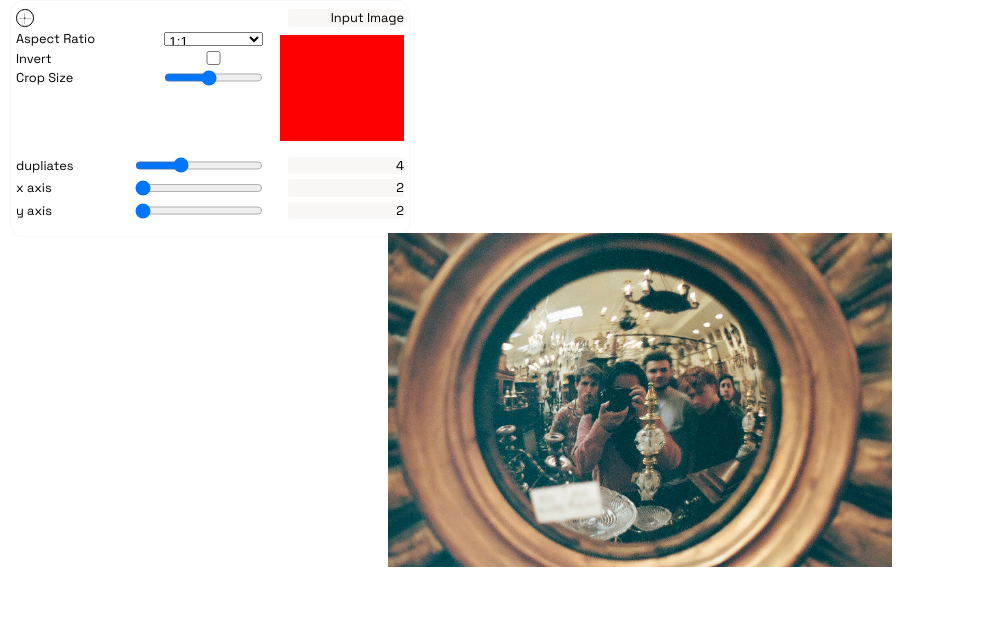
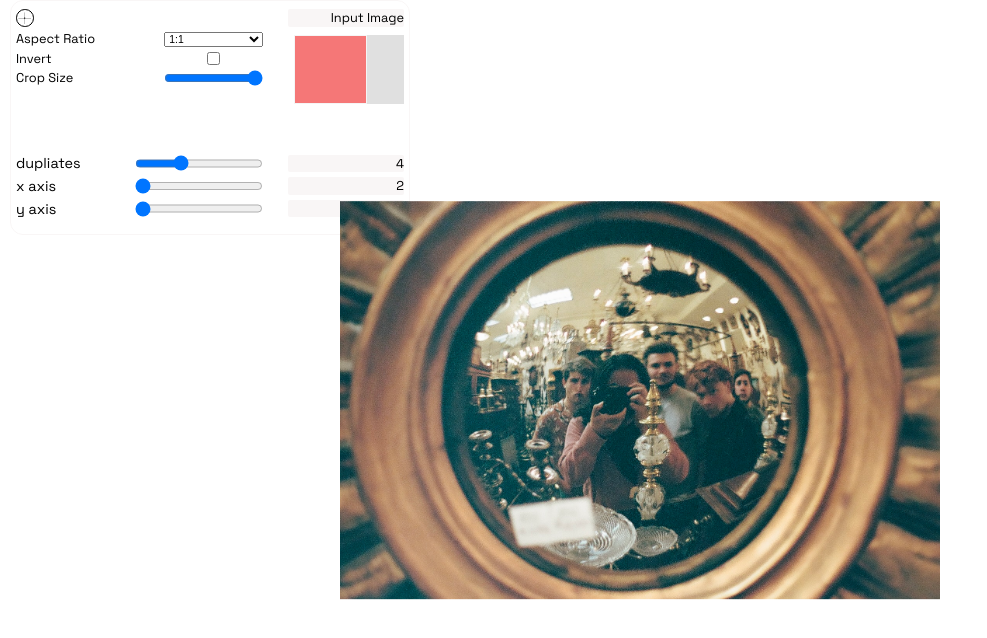
Before and after one commit to kefoto/ftostrip, a Vue app: page / in a window 1280 px wide. Shown: the top 638 px of the page, without its empty margins (0-987 px from the left). Built offline with nearby package versions, Linux system fonts and the light colour scheme.

Commit message:
added crop review

```diff
--- a/src/components/GalleryPicture.vue
+++ b/src/components/GalleryPicture.vue
@@ -1,5 +1,6 @@
 <template>
   <div class="image-container">
+    <div class="mask"></div>
     <img :src="imageSource" alt="Current image" />
   </div>
 </template>
@@ -11,10 +12,6 @@ export default {
   name: "GalleryPicture",
 
   created() {
-    this.imageUploadedHandler = (imgData) => {
-      this.imageSrc = imgData;
-    };
-
     eventBus.on('imageUploaded', this.updateImageSource);
   },
 
@@ -52,20 +49,20 @@ export default {
   width: 100%;
   height: 100%;
   padding: 10px;
-//   background-color: red;
+  // background-color: red;
 
   transition: all 0.3s ease;
 }
 
 img {
-  width: 40%;
-  max-width: 520px;
+  width: 60%;
+  max-width: 600px;
   height: auto;
   position: relative;
   top: 50%;
   left: 50%;
   transform: translate(-50%, -50%);
-
+  user-select: none;
   //   border: 1px solid #ccc;
   //   border-radius: 4px;
 }
--- a/src/components/TogglesInput.vue
+++ b/src/components/TogglesInput.vue
@@ -26,7 +26,6 @@
                   v-for="word in words"
                   :key="word"
                   :value="word"
-                  :selected="index === 0"
                 >
                   <!-- TODO: this index is a issue -->
                   {{ word }}
@@ -35,24 +34,30 @@
             </div>
             <div class="small-input">
               <label for="invert_rotate">Invert</label>
-              <input type="checkbox" name="invert_rotate" id="invert_rotate" />
+              <input
+                type="checkbox"
+                name="invert_rotate"
+                id="invert_rotate"
+                v-model="inverted"
+              />
             </div>
             <div class="small-input">
               <label for="crop-boost">Crop Size</label>
               <input
                 id="crop-boost"
                 type="range"
-                min="1"
+                min="3"
                 max="10"
-                value="1"
-                v-model="crop_size"
+                value="10"
+                v-model="crop_boost"
               />
             </div>
-
           </div>
           <CropPreview
             :cropSize="selectedWord"
             :inputSize="input_aspec"
+            :isInverted="inverted"
+            :scale="crop_boost"
             id="cPreview"
           ></CropPreview>
         </div>
@@ -125,13 +130,19 @@ export default {
       xAxis: 2,
       yAxis: 2,
       input_aspec: 1,
-      crop_size: 5,
+      crop_boost: 10,
+      inverted: false,
     };
   },
 
   created() {
     // Set the default selected word to the first element in the words array
     this.selectedWord = this.words[0];
+    this.emitImage(require('@/assets/1.png'));
+  },
+
+  mounted() {
+
   },
 
   methods: {
@@ -144,27 +155,23 @@ export default {
       // this.$refs.form.reset();
       const file = event.target.files[0];
       if (file) {
-        this.fileName = file.name;
+        this.fileName = this.limitNameLength(file.name, 10);
         this.file = file;
 
         if (file.type.startsWith("image/")) {
           // console.log('FileReader onload event triggered');
           const reader = new FileReader();
           reader.onload = (e) => {
-            const imageSource = e.target.result;
-
-            var img = new Image();
-            img.src = reader.result;
-            img.onload = () => {
-              this.input_aspec = img.width / img.height;
-            };
-            eventBus.emit("imageUploaded", imageSource);
-            this.imageSource = imageSource;
-            // TODO: bug the file reader does not read the first file here is not the problem
+            this.imageSource = e.target.result;
             this.$nextTick(() => {
+              // console.log(reader.result);
               // console.log('Image source updated:', this.imageSource);
             });
-          };
+
+            this.emitImage(reader.result);
+          }
+
+
           reader.readAsDataURL(file);
         } else {
           // this.imageSource = "";
@@ -176,7 +183,34 @@ export default {
         // console.log(file);
       }
     },
+
+    emitImage(source) {
+      var img = new Image();
+      img.src = source;
+      img.onload = () => {
+        this.input_aspec = img.width / img.height;
+          // eventBus.emit("imageSize", img.width / img.height);
+        };
+
+      eventBus.emit("imageUploaded", this.imageSource);
     },
+
+    limitNameLength(name, limit) {
+      if(name.length > limit){
+        var truncatedName = name.slice(0, limit); // Get the first 'limit' characters
+        return truncatedName + '...';
+      }
+      return name;
+    }
+  },
+
+  // computed: {
+  //   cPreviewStyles(){
+  //     return {
+  //       width:
+  //     }
+  //   }
+  // }
 };
 </script>
 
@@ -235,7 +269,7 @@ export default {
       width: 25%;
       text-align: center;
       display: inherit;
-      font-size: 0.8rem;
+      font-size: 0.9rem;
 
       align-items: center;
     }
@@ -304,8 +338,8 @@ export default {
 
 #for_crop_img {
   width: 100%;
-    height: 7rem;
-    display:flex;
+  height: 110px;
+  display: flex;
   align-content: space-between;
   // position: ;
   .sub_section {
@@ -318,9 +352,11 @@ export default {
   }
 
   #cPreview {
-      width: 32%;
-      height: 100%;
-      margin-left: auto;
+    width: 110px;
+    height: 110px;
+    // margin-left: auto;
+    // margin-bottom: auto;
+    margin: auto 0;
   }
 
   margin-bottom: 10px;
@@ -332,7 +368,7 @@ export default {
 //   // background-color: red;
 // }
 .small-input {
-    // background-color: red;
+  // background-color:
   position: relative;
   display: flex;
   // margin-left: 5px;
@@ -371,7 +407,8 @@ export default {
     display: flex;
     align-items: right;
     // padding-right: 10px;
-      margin-left: auto;
+    // margin-right: auto;
+    margin: auto;
     // margin: 0 auto;
   }
 
@@ -379,10 +416,12 @@ export default {
     position: relative;
     width: 40%;
     //   right:0;
+    font-size: 0.65rem;
     display: flex;
+    // text-align: center;
     align-items: center;
     // margin-left: auto;
-      margin-left: auto;
+    margin: auto 0;
   }
 
   .display-input {
@@ -422,5 +461,4 @@ export default {
     }
   }
 }
-
 </style>
--- a/src/components/crop/CropPreview.vue
+++ b/src/components/crop/CropPreview.vue
@@ -1,7 +1,8 @@
 <template>
   <div class="container">
-        <div :style="imgBoxStyles" class="img-box">
-            <div class="crop-box">
+    <div ref="imgBox" :style="imgBoxStyles" class="img-box">
+      <div ref="cropBox" :style="cropBoxStyles" class="crop-box" @mousedown="startDragging"
+      @touchstart="startDragging">
         <!-- <p v-if="cropSize">{{ cropSize }} {{ inputSize }}</p> -->
       </div>
     </div>
@@ -9,52 +10,187 @@
 </template>
 
 <script>
+//TODO: when the bounding box changes, the mask changes,
+// import eventBus from "../../util/eventBus";
+
+import { startDragging, dragCropBox, stopDragging} from "../../util/dragUtil.js";
+// src/util/dragElement/dragMotion.js
 export default {
   name: "CropPreview",
 
   data() {
     return {
-                widthI: '100%',
-                heightI: '100%',
 
-                widthC: '100%',
-                heightC: '100%',
-            }
+        // all of those width and height are percentage
+      widthI: 100,
+      heightI: 100,
+
+      widthC: 100,
+      heightC: 100,
+
+      inverted: false,
+      cropSize_updated: "1:1",
+
+      c_position: {x: 0, y: 0},
+    };
   },
+
+  created() {
+    this.calculateImageDimensions();
+    this.calculateCrop();
+  },
+
   props: {
     inputSize: {
       type: Number,
-                // default: () => require(null)
+      required: true,
     },
     cropSize: {
       type: String,
-                // default: () => require(null)
+      required: true,
     },
+    isInverted: {
+      type: Boolean,
+      required: true,
+    },
+    scale: {
+        type: Number,
+        required: true,
+    }
   },
 
   methods: {
-            updateImage(){
-                // width / height
-                var temp_h = 100, temp_w = 100;
-                if(this.inputSize > 1){
+    calculateImageDimensions() {
+      let temp_h = 100,
+        temp_w = 100;
+      if (this.inputSize > 1) {
         temp_h = temp_w / this.inputSize;
       } else {
         temp_w = temp_h * this.inputSize;
       }
-                this.widthI = temp_w + '%';
-                this.heightI = temp_h + '%';
+      this.widthI = temp_w;
+      this.heightI = temp_h;
+
+    //   console.log(this.inputSize);
+    },
+
+    d_toString(x) {
+      return x + "%";
+    },
+
+    calculateCrop() {
+    //   let temp_h = 100,
+    //     temp_w = 100;
+      //   const crop_size_temp = this.cropSize.replace(":", "/");
+      const sizeArr = this.cropSize.split(":");
+      let w = sizeArr[0];
+      let h = sizeArr[1];
+      let scale_percent = this.scale / 10;
+
+    //   this.inputSize, this.widthI, this.heightI,
+
+      if (this.isInverted) {
+        const temp = w;
+        w = h;
+        h = temp;
+      }
+
+    if (w / h > this.inputSize) {
+        this.heightC = scale_percent * ((this.widthI / this.inputSize * h) / w) * this.inputSize;
+        this.widthC = scale_percent * this.widthI / this.inputSize;
+    } else {
+        this.widthC = scale_percent * ((this.heightI * this.inputSize * w) / h) / this.inputSize;
+        this.heightC = scale_percent * this.heightI * this.inputSize;
+    }
+    },
+
+    // updateBoxSizes() {
+    //   this.updateImgBoxSize();
+    //   this.updateCropBoxSize();
+    // },
+
+    // updateImgBoxSize() {
+    //     const imgBox = this.$refs.imgBox.getBoundingClientRect();
+    //     this.imgBox_rect.w = imgBox.width;
+    //     this.imgBox_rect.h = imgBox.height;
+
+    //     console.log(`Image Box - Width: ${this.imgBoxWidth}, Height: ${this.imgBoxHeight}`);
+    // },
+
+    // updateCropBoxSize() {
+    //     const cropBox = this.$refs.cropBox.getBoundingClientRect();
+    //     this.cropBox_rect.w = cropBox.width;
+    //     this.cropBox_rect.h = cropBox.height;
+
+    //     console.log(`Crop Box - Width: ${this.cropBoxWidth}, Height: ${this.cropBoxHeight}`);
+    // },
+
+
+    startDragging(event) {
+        const imgBox = this.$refs.imgBox.getBoundingClientRect();
+        const cropBox = this.$refs.cropBox.getBoundingClientRect();
+      startDragging(event, imgBox, cropBox, this.dragCropBox, this.stopDragging);
+    },
+
+    dragCropBox(event) {
+      dragCropBox(event, this);
+    },
+
+    stopDragging() {
+      stopDragging(this.dragCropBox, this.stopDragging);
     },
   },
+  watch: {
+    inputSize() {
+        // console.log(this.inputSize);
+      this.calculateImageDimensions();
+      this.calculateCrop();
+    },
+
+    cropSize() {
+      this.calculateCrop();
+
+    },
+
+    isInverted() {
+      this.calculateCrop();
+    },
+
+    scale() {
+        this.calculateCrop();
+    }
+
+    // Add more watchers as needed for other properties
+  },
+
   computed: {
     imgBoxStyles() {
       return {
-                    width: this.widthI,
-                    height: this.heightI,
+        width: this.d_toString(this.widthI),
+        height: this.d_toString(this.heightI),
       };
-            }
+    },
+    cropBoxStyles() {
+      return {
+        // "aspect-ratio": this.CropSize,
+        width: this.d_toString(this.widthC),
+        height: this.d_toString(this.heightC),
+
+        left: this.c_position.x + "px",
+        top: this.c_position.y + "px",
+      };
+    },
   },
 
-    }
+//   mounted() {
+//     this.calculateImageDimensions();
+//     this.updateBoxSizes();
+//     window.addEventListener('resize', this.updateBoxSizes);
+//   },
+//   beforeUnmount() {
+//     window.removeEventListener('resize', this.updateBoxSizes);
+//   },
+};
 
 </script>
 
@@ -64,21 +200,34 @@
   display: flex;
   width: 100%;
   height: 100%;
-    // background-color:red;
 
   .img-box {
-        position:relative;
-        display:flex;
+    position: relative;
+    display: flex;
 
-        // width: 80%;
-        // height: 80%;
-        // margin-top: auto;
     margin: 0 auto auto auto;
-        background-color: red;
+    background-color: lightgrey;
+    opacity: 0.7;
+    transition: all 0.2s ease;
     // .crop-box {
 
+    .crop-box {
+      position: absolute;
+      border: 0.5px solid white;
+      background-color: red;
+      opacity: 0.7;
+    //   left: 0;
+    //   top: 0;
+      transition: all 0.2s ease;
+      // transform: ;
+      //   width: 50%;
+      //   height: 40%;
+
+      &:hover {
+        cursor: grab;
+      }
+    }
     // }
   }
 }
-
 </style>
--- /dev/null
+++ b/src/util/dragUtil.js
@@ -0,0 +1,71 @@
+export let mousePosition;
+export let dragging = false;
+export let crop_pos = { x: 0, y: 0 };
+
+let imgBox_rect = { w: 0, h: 0 };
+let cropBox_rect = { w: 0, h: 0 };
+// var
+
+export const startDragging = (
+  event,
+  imgBox,
+  cropBox,
+  dragCropBox,
+  stopDragging
+) => {
+  dragging = true;
+  mousePosition = {
+    x: event.clientX || event.touches[0].clientX,
+    y: event.clientY || event.touches[0].clientY,
+  };
+
+  imgBox_rect.w = imgBox.width;
+  imgBox_rect.h = imgBox.height;
+
+  cropBox_rect.w = cropBox.width;
+  cropBox_rect.h = cropBox.height;
+
+//   console.log(cropBox_rect, imgBox_rect);
+
+  document.addEventListener("mousemove", dragCropBox);
+  document.addEventListener("touchmove", dragCropBox);
+  document.addEventListener("mouseup", stopDragging);
+  document.addEventListener("touchend", stopDragging);
+};
+
+export const dragCropBox = (event, context) => {
+  if (!dragging) return;
+  const clientX = event.clientX || event.touches[0].clientX;
+  const clientY = event.clientY || event.touches[0].clientY;
+  const deltaX = clientX - mousePosition.x;
+  const deltaY = clientY - mousePosition.y;
+
+  crop_pos.x += deltaX;
+  crop_pos.y += deltaY;
+
+  // Constrain the crop box within the image box
+  crop_pos.x = Math.max(
+    0,
+    Math.min(crop_pos.x, imgBox_rect.w - cropBox_rect.w)
+  );
+  crop_pos.y = Math.max(
+    0,
+    Math.min(crop_pos.y, imgBox_rect.h - cropBox_rect.h)
+  );
+
+  mousePosition.x = clientX;
+  mousePosition.y = clientY;
+
+  context.c_position.x = crop_pos.x;
+  context.c_position.y = crop_pos.y;
+
+//   console.log(crop_pos);
+};
+
+export const stopDragging = (dragCropBox, stopDragging) => {
+  dragging = false;
+  document.removeEventListener("mousemove", dragCropBox);
+  document.removeEventListener("touchmove", dragCropBox);
+  document.removeEventListener("mouseup", stopDragging);
+  document.removeEventListener("touchend", stopDragging);
+};
```
Lines whose indentation alone changed are shown as unchanged.
